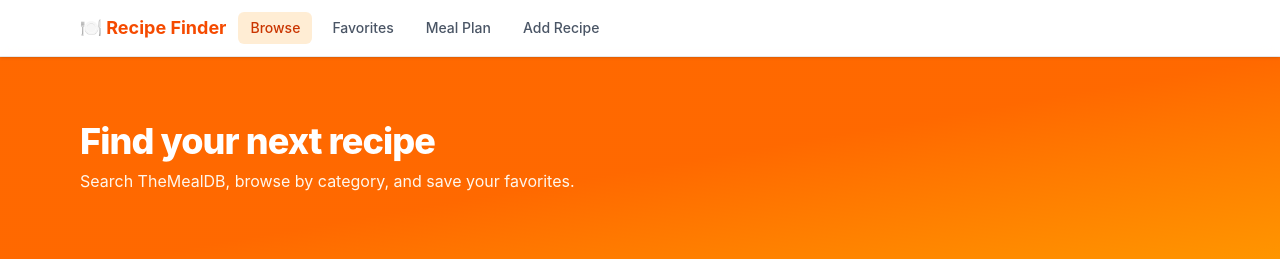
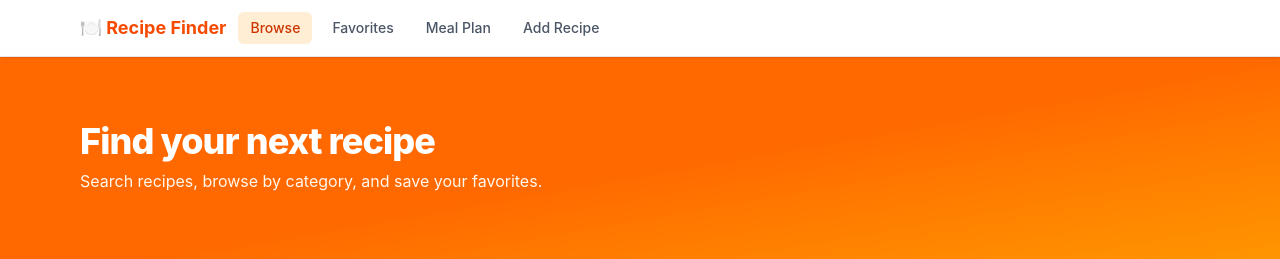
Before and after one commit to UttkarshUpadhyay-Nagarro/Recipe_Finder_Meal_Planner, a SvelteKit app in the folder app/: page / in a window 1280 px wide. Shown: the top 259 px of the page. Built offline with nearby package versions, Linux system fonts and the light colour scheme; no server answers.

Commit message:
Simplify user-facing copy: replace 'TheMealDB' branding with plain 'recipes' wording

```diff
--- a/app/src/routes/+page.svelte
+++ b/app/src/routes/+page.svelte
@@ -61,7 +61,7 @@
 <div class="bg-gradient-to-br from-orange-500 via-orange-500 to-amber-500">
 	<div class="mx-auto max-w-6xl px-4 py-12 sm:py-16">
 		<h1 class="text-3xl font-extrabold tracking-tight text-white sm:text-4xl">Find your next recipe</h1>
-		<p class="mt-2 max-w-xl text-orange-50">Search TheMealDB, browse by category, and save your favorites.</p>
+		<p class="mt-2 max-w-xl text-orange-50">Search recipes, browse by category, and save your favorites.</p>
 
 		<div class="mt-6 drop-shadow-lg">
 			<rui-search-bar
--- a/app/src/routes/meal-plan/+page.svelte
+++ b/app/src/routes/meal-plan/+page.svelte
@@ -99,7 +99,7 @@
 				<form class="mt-3 flex gap-2" onsubmit={handleSearch}>
 					<input
 						bind:value={query}
-						placeholder="Search TheMealDB..."
+						placeholder="Search recipes..."
 						class="flex-1 rounded-md border border-gray-300 px-3 py-2 text-sm"
 					/>
 					<button type="submit" class="rounded-md bg-orange-600 px-3 py-2 text-sm font-semibold text-white">Search</button>
```
